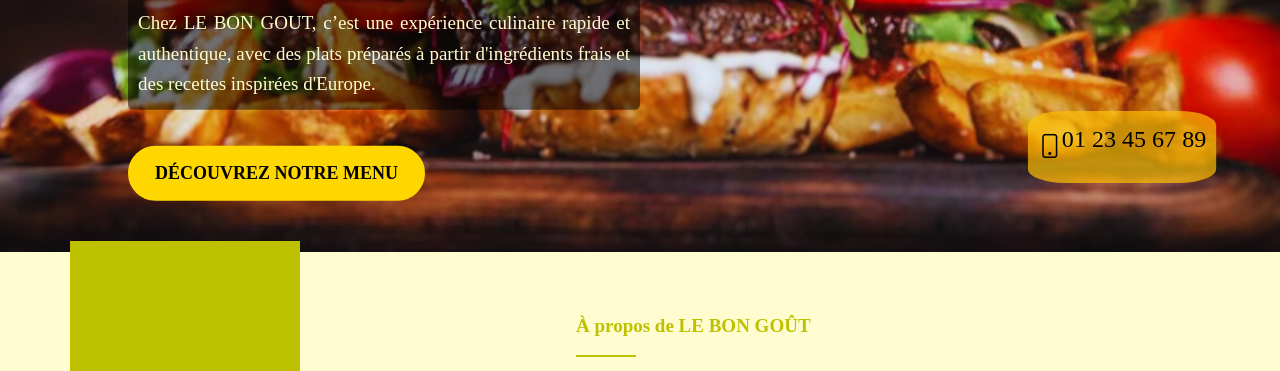
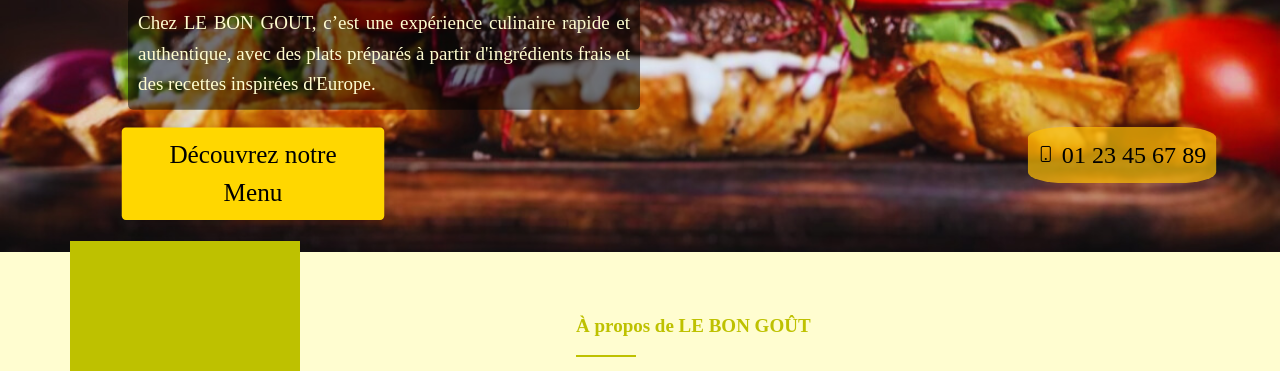
Before and after one commit to SafiDial/Projet-site-web-d-un-fast-food-, a plain HTML site: page index.html in a window 1280 px wide. Shown: the part 361-732 px from the top of the page. Drawn offline with nearby package versions, Linux system fonts and the light colour scheme.

Commit message:
les boutons tailles mobile au de les compresser

```diff
--- a/css/main.css
+++ b/css/main.css
@@ -129,24 +129,30 @@
     margin-bottom: 20px;
 }
 
-.carousel-caption .btn-custom {
-    background-color: #FFD700;
-    border: 2px solid #FFD700;
-    color: #000;
-    padding: 12px 25px;
-    font-size: 18px;
-    text-transform: uppercase;
-    border-radius: 30px;
-    font-weight: bold;
-    text-decoration: none;
-    transition: transform 0.3s, box-shadow 0.3s;
-}
 
-.carousel-caption .btn-custom:hover {
-    background-color: #FFFDD0;
-    transform: scale(1.05);
-    box-shadow: 0 4px 12px rgba(0, 0, 0, 0.2);
-}
+
+.btn-custom {
+    background-color: #FFD700; /* Couleur dorée */
+    color: black; /* Couleur du texte */
+    transform: scale(1.05); /* Agrandissement léger */
+    box-shadow: 0 4px 12px rgba(0, 0, 0, 0.2); /* Ombre légère */
+    border: none; /* Pas de bordure */
+    padding: 8px 16px; /* Ajuster l'espacement intérieur pour un bouton plus petit */
+    transition: all 0.3s ease; /* Transition douce */
+    width: auto; /* Largeur automatique pour ajuster au texte */
+    max-width: 250px; /* Largeur maximale pour empêcher le bouton de devenir trop large */
+  }
+
+  .btn-custom:hover {
+    background-color: rgba(255, 255, 255, 0); /* Fond transparent lors du survol */
+    transform: scale(1.1); /* Agrandissement du bouton au survol */
+    box-shadow: 0 4px 12px rgba(0, 0, 0, 0.4); /* Ombre plus marquée au survol */
+  }
+
+
+
+
+
 
 /* ************************** Icône d'appel **************************************** */
 .call-icon {
--- a/index.html
+++ b/index.html
@@ -44,32 +44,40 @@
 
 
 <!-- ************************** Carrousel Accueil ****************************************** -->
+
 <section id="carousel" class="carousel-container container-fluid px-0">
     <div id="carouselExample" class="carousel slide" data-bs-ride="carousel">
         <!-- Carrousel -->
         <div class="carousel-inner">
             <div class="carousel-item active">
                 <img src="css/images/Acceuil.jpg" class="d-block w-100 img-fluid" alt="Image 1">
-                <div class="carousel-caption d-none d-md-block text-start">
-                    <h1 class="display-4 display-md-3 display-lg-1">LE BON GOUT – LE FAST-FOOD</h1>
+                <div class="carousel-caption text-start">
+                    <!-- Titre toujours visible mais plus petit sur petits écrans -->
+                    <h1 class="display-4 d-none d-md-block display-md-3 display-lg-1">LE BON GOUT – LE FAST-FOOD</h1>
+
+                    <!-- Description visible uniquement sur écrans moyens et plus larges -->
                     <p class="description lead d-none d-md-block">Chez LE BON GOUT, c’est une expérience culinaire rapide et authentique, avec des plats préparés à partir d'ingrédients frais et des recettes inspirées d'Europe.</p>
-                    <a href="#menu" class="btn btn-custom mt-3">Découvrez notre Menu</a>
+
+                    <a href="#menu" class="btn btn-custom fs-4 fs-md-5 fs-lg-6 mt-3">Découvrez notre Menu</a>
+
                 </div>
             </div>
+
             <div class="carousel-item">
                 <img src="css/images/Acceuil.jpg" class="d-block w-100 img-fluid" alt="Image 2">
-                <div class="carousel-caption d-none d-md-block text-start">
-                    <h1 class="display-4 display-md-3 display-lg-1">LE BON GOUT – LE FAST-FOOD</h1>
+                <div class="carousel-caption text-start">
+                    <h1 class="display-4 d-none d-md-block display-md-3 display-lg-1">LE BON GOUT – LE FAST-FOOD</h1>
                     <p class="description lead d-none d-md-block">Chez LE BON GOUT, c’est une expérience culinaire rapide et authentique, avec des plats préparés à partir d'ingrédients frais et des recettes inspirées d'Europe.</p>
-                    <a href="#menu" class="btn btn-custom mt-3">Découvrez notre Menu</a>
+                    <a href="#menu" class="btn btn-custom btn-sm fs-4 fs-md-5 fs-lg-6 mt-3 d-none d-md-block">Découvrez notre Menu</a>
+
                 </div>
             </div>
         </div>
 
-        <!-- Informations de contact et icône -->
-        <div class="call-icon text-start my-3">
-            <i class="bi bi-phone fs-4"></i>
-            <p>01 23 45 67 89</p>
+         <!-- Informations de contact avec icône et numéro de téléphone redimensionnés -->
+         <div class="call-icon text-start my-3 d-flex align-items-center">
+            <i class="bi bi-phone fs-6 fs-md-4 me-2"></i> <!-- Petite icône sur petits écrans -->
+            <p class="fs-7 fs-md-5 mb-0">01 23 45 67 89</p> <!-- Texte de taille plus petite sur petits écrans -->
         </div>
 
         <!-- Contrôles du carrousel -->
@@ -81,6 +89,7 @@
         </button>
     </div>
 </section>
+
 
 <!-- ************************** Contenu de la section À propos ****************************************** -->
 
```
